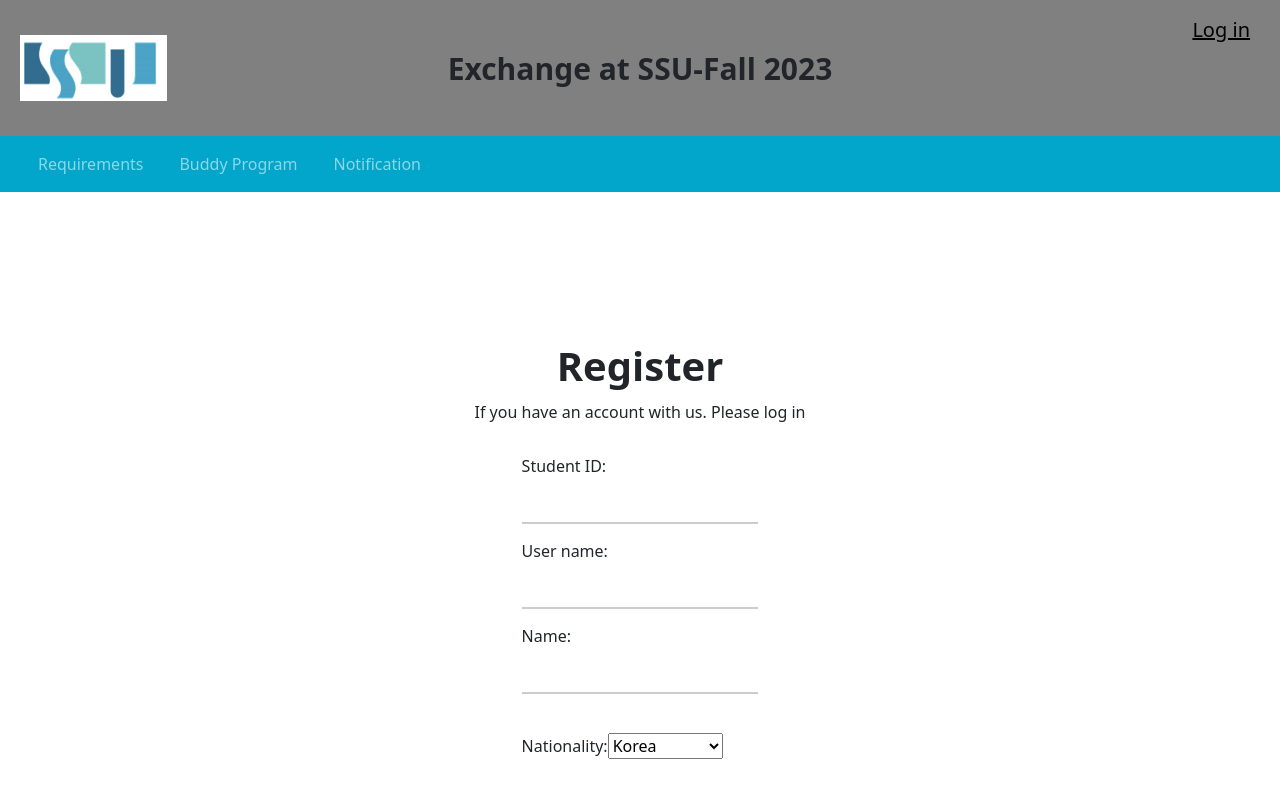
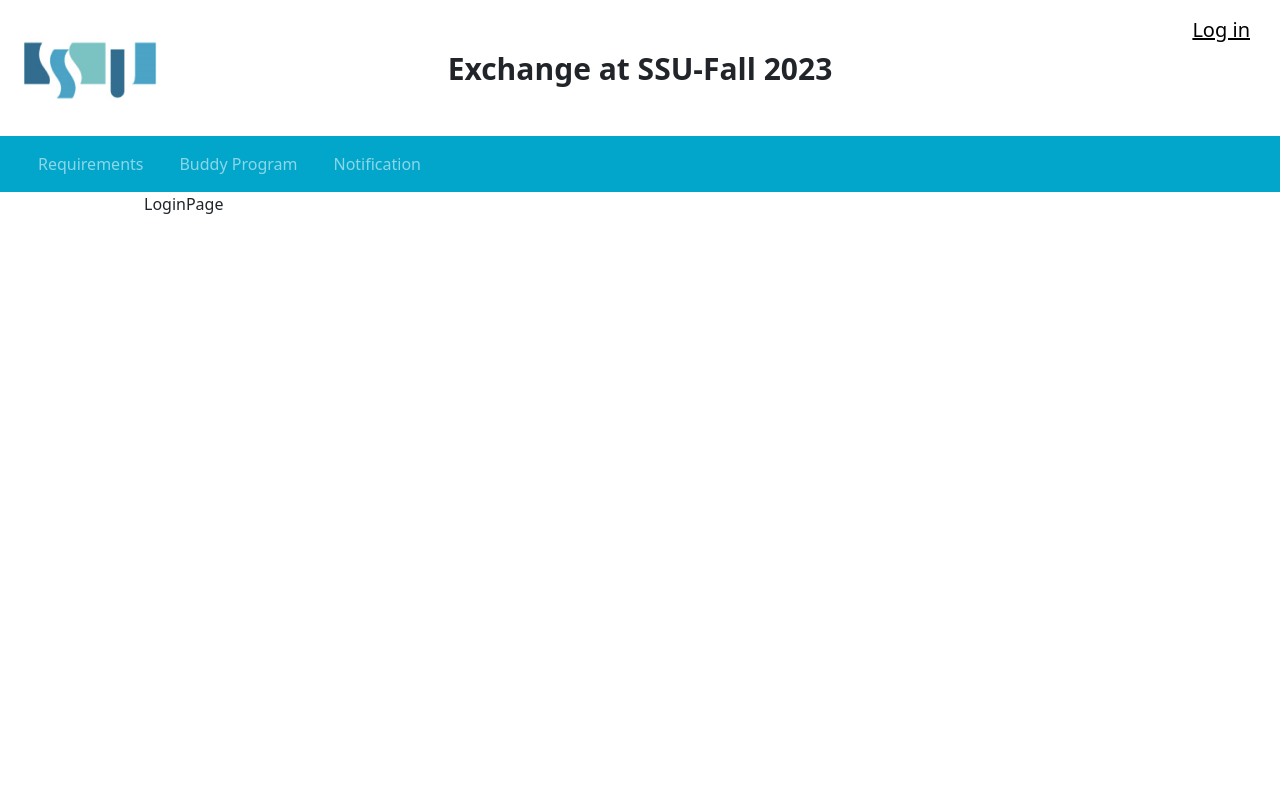
Before and after one commit to SSUlay-R/SSUlay-frontend, a React (Create React App) app in the folder ssulay-front/: page /login in a window 1280 px wide. Shown: the top 800 px of the page. Built offline with nearby package versions, Linux system fonts and the light colour scheme.

Commit message:
Fix: 로그인페이지 연결, Route추가

```diff
--- a/ssulay-front/package.json
+++ b/ssulay-front/package.json
@@ -12,6 +12,7 @@
     "react": "^18.2.0",
     "react-bootstrap": "^2.7.4",
     "react-dom": "^18.2.0",
+    "react-router-dom": "^6.11.2",
     "web-vitals": "^2.1.4"
   },
   "devDependencies": {
--- a/ssulay-front/src/App.js
+++ b/ssulay-front/src/App.js
@@ -1,7 +1,9 @@
 import React, { useState, useEffect } from "react";
+import {  BrowserRouter as Router ,Routes, Route } from 'react-router-dom';
 import "./App.css";
 import Layout from "./components/layout/Layout";
 import RegisterPage from "./pages/RegisterPage";
+import LoginPage from "./pages/LoginPage";
 import axios from "axios";
 
 function App() {
@@ -23,11 +25,15 @@ function App() {
   }, []);
 
   return (
-    <>
-      <Layout>
-        <RegisterPage/>
-      </Layout>
-    </>
+    <Layout>
+      <Router>
+        <Routes>
+          <Route path="/" element= {<RegisterPage/>}/>
+          <Route path="/login" element={<LoginPage/>} />
+        </Routes>
+      </Router>
+    </Layout>
+
   );
 }
 
--- a/ssulay-front/src/components/layout/Header.jsx
+++ b/ssulay-front/src/components/layout/Header.jsx
@@ -2,7 +2,7 @@ import React from 'react'
 
 export default function Header() {
   return (
-    <header style={{ height: '17vh', display: 'flex', alignItems: 'center', justifyContent: 'center',backgroundColor:"gray" }}>
+    <header style={{ height: '17vh', display: 'flex', alignItems: 'center', justifyContent: 'center'}}>
       <img alt="ssu logo" src="./assets/ssuLogo.png" style={{ marginLeft: '20px' }}/>
       <div style={{ flex: 1, textAlign: 'center' , fontWeight: 'bold',fontSize: '30px', paddingRight:'167px'}}>Exchange at SSU-Fall 2023</div>
       <button style={{ position: 'absolute', top: '10px', right: '20px' ,padding: '5px 10px', fontSize: '20px', background: 'none', border: 'none', textDecoration: 'underline'}}>
--- /dev/null
+++ b/ssulay-front/src/pages/LoginPage.jsx
@@ -0,0 +1,7 @@
+import React from 'react'
+
+export default function LoginPage() {
+  return (
+    <div>LoginPage</div>
+  )
+}
--- a/ssulay-front/src/pages/RegisterPage.jsx
+++ b/ssulay-front/src/pages/RegisterPage.jsx
@@ -1,4 +1,5 @@
 import React, {useState} from 'react';
+import { Link } from 'react-router-dom';
 import './RegisterPage.css';
 
 export default function RegisterPage(props) {
@@ -47,7 +48,8 @@ export default function RegisterPage(props) {
         setIsPwMatched(false);
     }
   }
-  const onChangeNationality=(selectedNationality)=>{
+  const onChangeNationality = (e) => {
+    const selectedNationality = e.currentTarget.value;
     setNationality(selectedNationality);
   }
   const onChangePhoneNumber=(e)=>{
@@ -69,7 +71,7 @@ export default function RegisterPage(props) {
       <div className="register-container">
         <h1 className="Register">Register</h1>
         <span>If you have an account with us. Please
-          <span>  log in</span>
+        <span>   </span><Link to="/login">log in</Link>
         </span>
         <form className="form-container" onSubmit={handleSubmit}>
           <label>
```
Also changed, not shown: 1 other file (tests, documents, lock files or other folders).
